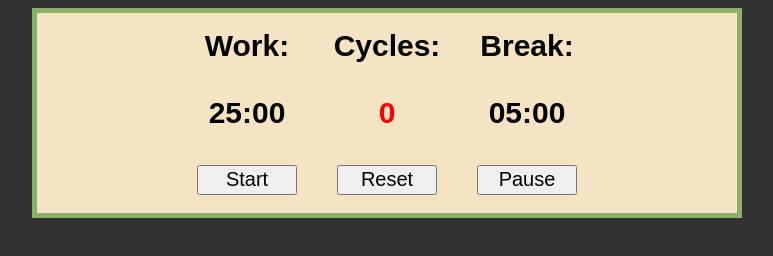
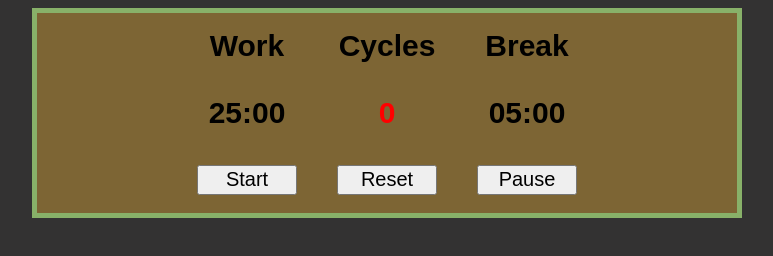
Before and after one commit to Piumi-Anuradha/stay-focused, a plain HTML site: page index.html in a window 1280 px wide. Shown: the whole page, without its empty margins (253-1026 px from the left). Drawn offline with Linux system fonts and the light colour scheme.

```diff
--- a/index.html
+++ b/index.html
@@ -9,7 +9,7 @@
 </head>
 <body>
     <div id="container">
-        <p id="work" class="label">Work:</p><p id="break" class="label">Break:</p><p id="cycles" class="label">Cycles:</p>
+        <p id="work" class="label">Work</p><p id="break" class="label">Break</p><p id="cycles" class="label">Cycles</p>
         <!--Work Timer-->
         <div id="work-timer" class="timer">
             <p id="w_minutes">25</p><p class="semicolon">:</p><p id="w_seconds">00</p>
@@ -18,14 +18,20 @@
         <!--Cycle Counter-->
         <p id="counter" class="timer">0</p>
 
+
         <!--Break Timer-->
         <div id="break-timer" class="timer">
             <p id="b_minutes">05</p><p class="semicolon">:</p><p id="b_seconds">00</p>
         </div>
+
+
+
         <button id="start" class="btn">Start</button>
         <button id="stop" class="btn">Pause</button>
         <button id="reset" class="btn">Reset</button>
+
     </div>
+
     <script src="script.js"></script>
 
 </body>
--- a/style.css
+++ b/style.css
@@ -13,7 +13,7 @@
 #container {
     height: 200px;
     width: 700px;
-    background-color: #F5E4C3;
+    background-color: #7d6534;
     margin: 0 auto;
     border: 5px solid #88B169;
 
```
Also changed, not shown: home.html (added).
